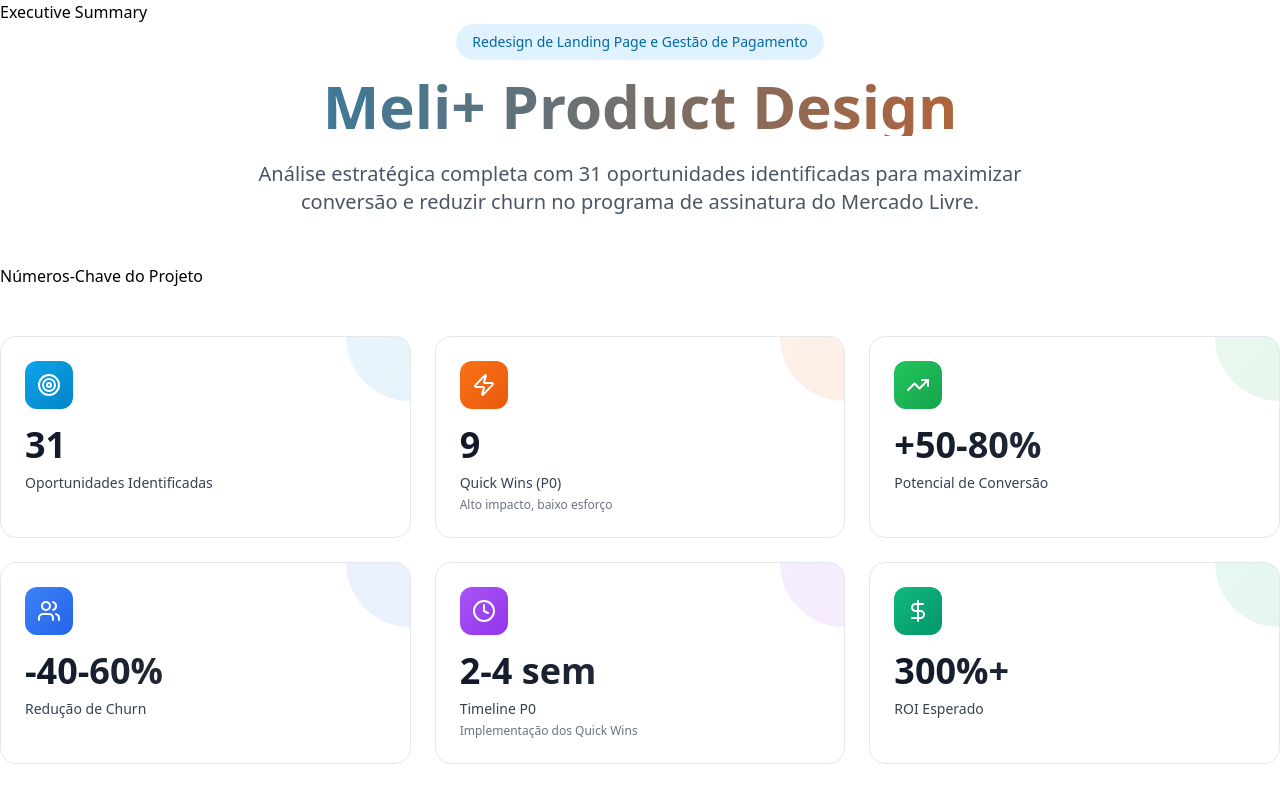
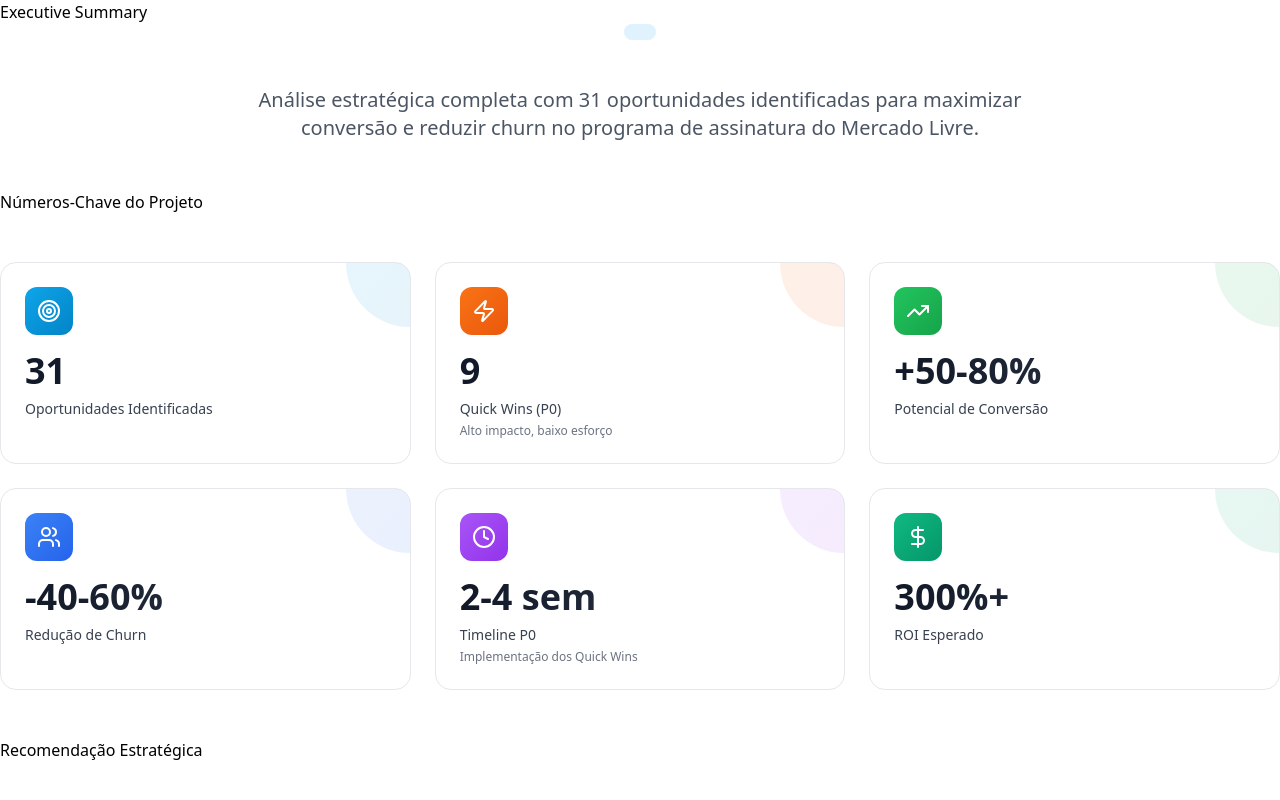
Before and after one commit to thaisnsouzaproductdesigner/Meli, a Next.js app: page / in a window 1280 px wide. Shown: the top 800 px of the page. Built offline with nearby package versions, Linux system fonts and the light colour scheme.

Commit message:
refactor: Remover título e subtítulo do HeroSection
- Remover 'Meli+ Product Design' do título
- Remover 'Redesign de Landing Page e Gestão de Pagamento' do subtítulo
- Manter apenas a descrição do projeto

```diff
--- a/pages/index.mdx
+++ b/pages/index.mdx
@@ -6,8 +6,8 @@ import { CTASection } from '@/components/ui/CTASection'
 # Executive Summary
 
 <HeroSection
-  title="Meli+ Product Design"
-  subtitle="Redesign de Landing Page e Gestão de Pagamento"
+  title=""
+  subtitle=""
   description="Análise estratégica completa com 31 oportunidades identificadas para maximizar conversão e reduzir churn no programa de assinatura do Mercado Livre."
 />
 
```
